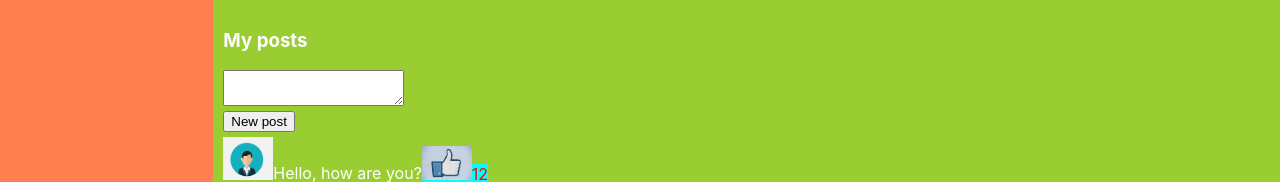
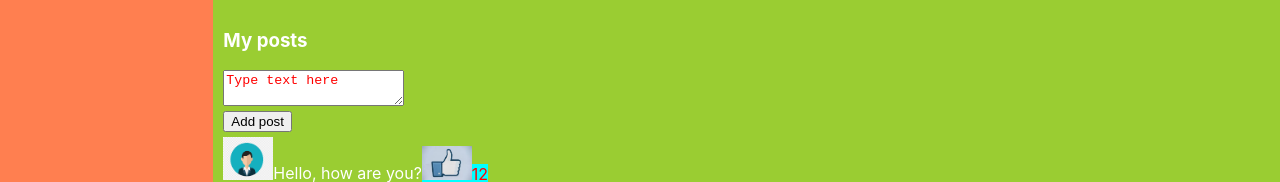
Before and after one commit to demtr/Samuray, a React (Create React App) app: page /profile in a window 1280 px wide. Shown: the part 414-596 px from the top of the page. Built offline with nearby package versions, Linux system fonts and the light colour scheme.

Commit message:
L34 was made. Each symbol entered now is placed into state.js, then program rerender all UI.

```diff
--- a/public/index.html
+++ b/public/index.html
@@ -24,7 +24,7 @@
       work correctly both with client-side routing and a non-root public URL.
       Learn how to configure a non-root public URL by running `npm run build`.
     -->
-    <title>React App</title>
+    <title>Way of samurai</title>
   </head>
   <body>
     <noscript>You need to enable JavaScript to run this app.</noscript>
--- a/src/App.js
+++ b/src/App.js
@@ -18,7 +18,9 @@ function App(p) {
                 <Navbar/>
                 <div className="App-container-content">
                     <Route path="/dialogs" render={() => <Dialogs state={p.state.dialogBlock}/>}/>
-                    <Route path="/profile" render={() => <Profile state={p.state.profileBlock} addPost={p.addPost}/>}/>
+                    <Route path="/profile" render={() => <Profile state={p.state.profileBlock}
+                                                                  addPost={p.addPost}
+                                                                  changeMsg={p.changeMsg}/>}/>
                     <Route path="/news" component={News}/>
                     <Route path="/music" component={Music}/>
                     <Route path="/settings" component={Settings}/>
--- a/src/components/Music/Music.jsx
+++ b/src/components/Music/Music.jsx
@@ -1,3 +1,4 @@
+// Определение компонеты Music
 
 const Music = () => {
     return (
--- a/src/components/Profile/MyPosts/MyPosts.jsx
+++ b/src/components/Profile/MyPosts/MyPosts.jsx
@@ -3,20 +3,34 @@ import Post from "./Post/Post";
 import React from "react";
 
 const MyPosts = (p) => {
-    // debugger;
-    const myPostsComp = p.postList.map(el => <Post message={el.message} lcount={el.lcount}/>);
+    // Здесь функция map преобразует массив данных в массив компонентов, содержащих этих данных,
+    // фактически оборачивает данные в html разметку!
+    const myPostsComp = p.postList.map(el => <Post key={el.id} message={el.message} lcount={el.lcount}/>);
+    // Создание ссылки в стиле React, которую мы применим в теге для использования в функции.
+    // Сама по себе ссылка до её применения ничего не даёт.
     let newTextRef = React.createRef();
-    const newPost = () => {
-        p.addPost(newTextRef.current.value)
+
+    // Использование проброшенной функции для добавления сообщения в массив сообщений на стороне бизнес логики.
+    // Для получения текста сообщения используем созданную ссылку.
+    let newPost = () => {
+        p.addPost();
+    };
+
+    let whenPostChanged = () => {
+        p.changeMsg(newTextRef.current.value);
     };
 
     return (
         <div className={c.theBlock}>
 
             <h3 className={c.item}>My posts</h3>
-            <div><textarea ref={newTextRef} className={c.new}/></div>
+           {/* // используем созданную ссылку newTextRef в теге с помощью аттрибута ref*/}
+            <div><textarea ref={newTextRef} className={c.new}
+                           value={p.msg} onChange={whenPostChanged}/>
+            </div>
             <div>
-                <button onClick={newPost}>New post</button>
+                {/*// Передаём в обработчик события не вызов функции, а ссылку на неё!*/}
+                <button onClick={newPost}>Add post</button>
             </div>
             <div className={c.posts}>
                 {myPostsComp}
--- a/src/components/Profile/MyPosts/Post/Post.jsx
+++ b/src/components/Profile/MyPosts/Post/Post.jsx
@@ -1,3 +1,5 @@
+// Определение компонеты Post (одно сообщение в профиле пользователя(на стене?))
+
 import c from "./Post.module.css";
 import ava from "../../../../img/ava.png"
 import like from "../../../../img/like.jfif"
--- a/src/components/Profile/Profile.jsx
+++ b/src/components/Profile/Profile.jsx
@@ -3,11 +3,11 @@ import c from "./Profile.module.css";
 import MyPosts from "./MyPosts/MyPosts";
 
 const Profile = (p) => {
-debugger;
+// debugger;
     return (
         <div>
             <img src={pic1} alt="pic"/>
-            <MyPosts postList={p.state.anyPosts} addPost={p.addPost}/>
+            <MyPosts postList={p.state.anyPosts} msg={p.state.newMsgText} addPost={p.addPost} changeMsg={p.changeMsg}/>
         </div>
     );
 }
--- a/src/index.js
+++ b/src/index.js
@@ -1,20 +1,9 @@
-import React from 'react';
-import ReactDOM from 'react-dom';
 import './index.css';
-import App from './App';
-// import reportWebVitals from './reportWebVitals';
-import state, {addPost} from "./redux/state";
-import {BrowserRouter} from "react-router-dom";
+// Недефолтное экспортированное имя импортируем в фигурных скобках
+import {renderFullTree} from "./render";
+import state from "./redux/state";
 
-
-ReactDOM.render(
-    // <React.StrictMode>
-    <BrowserRouter>
-        <App state={state} addPost={addPost}/>
-    </BrowserRouter>
-    /*</React.StrictMode>*/
-    , document.getElementById('root')
-);
+renderFullTree(state);
 
 // If you want to start measuring performance in your app, pass a function
 // to log results (for example: reportWebVitals(console.log))
--- a/src/redux/state.js
+++ b/src/redux/state.js
@@ -1,10 +1,13 @@
+import {renderFullTree} from "../render.js";
+
 let state = {
     profileBlock: {
         anyPosts: [
             {id: 1, message: "Hello, how are you?", lcount: 12},
             {id: 2, message: "It's my first post!", lcount: 45},
             {id: 3, message: "It works correct!", lcount: 19},
-        ]
+        ],
+        newMsgText: "Type text here"
     },
     dialogBlock: {
         dialogs: [
@@ -16,16 +19,37 @@ let state = {
         ],
         messages: [
             {id: 1, message: "Hello!"},
-            {id: 1, message: "Hey you!"},
-            {id: 1, message: "Yo!"},
+            {id: 2, message: "Hey you!"},
+            {id: 3, message: "Yo!"},
         ]
     },
     sideBar: {}
 }
 
-export let addPost = (msg) => {
-    state.profileBlock.anyPosts.push({id:5, message: msg, lcount: 0});
-    // debugger;
-}
+// Ф-ция для добавления сообщения в массив данных на стороне BLL.
+// Экспортируем имя ф-ции не в дефолтном виде, здесь экспортное имя важно!
+export let addPost = () => {
+// debugger;
+    // в ф-ции находим максимальный id поста
+    let getMaxId = () => {
+        if (state.profileBlock.anyPosts.length === 0) return 0;
+        let max=state.profileBlock.anyPosts[0]?.id; // существуют элементы в массиве?
+        for (let i=1; i<state.profileBlock.anyPosts.length; i++)
+            if (state.profileBlock.anyPosts[i].id > max)
+                max = state.profileBlock.anyPosts[i].id;
+        return max;
+    };
 
-export default state;
+    let nextId = getMaxId() + 1;
+
+    state.profileBlock.anyPosts.push({id: nextId, message: state.profileBlock.newMsgText, lcount: 0});
+    state.profileBlock.newMsgText = "";
+    renderFullTree(state);
+};
+
+export let changeMsg =(msg) => {
+    state.profileBlock.newMsgText = msg;
+    renderFullTree(state);
+};
+
+export default  state; // по дефолту можем указывать любое имя, это не важно при импорте!
--- /dev/null
+++ b/src/render.js
@@ -0,0 +1,16 @@
+import React from 'react';
+import ReactDOM from 'react-dom';
+import './index.css';
+import App from './App';
+// Недефолтное экспортированное имя импортируем в фигурных скобках
+import {BrowserRouter} from "react-router-dom";
+import {addPost, changeMsg} from "./redux/state";
+
+export let renderFullTree = (state) => {
+    ReactDOM.render(
+        <BrowserRouter>
+            <App state={state} addPost={addPost} changeMsg={changeMsg}/>
+        </BrowserRouter>
+        , document.getElementById('root')
+    );
+}
```
